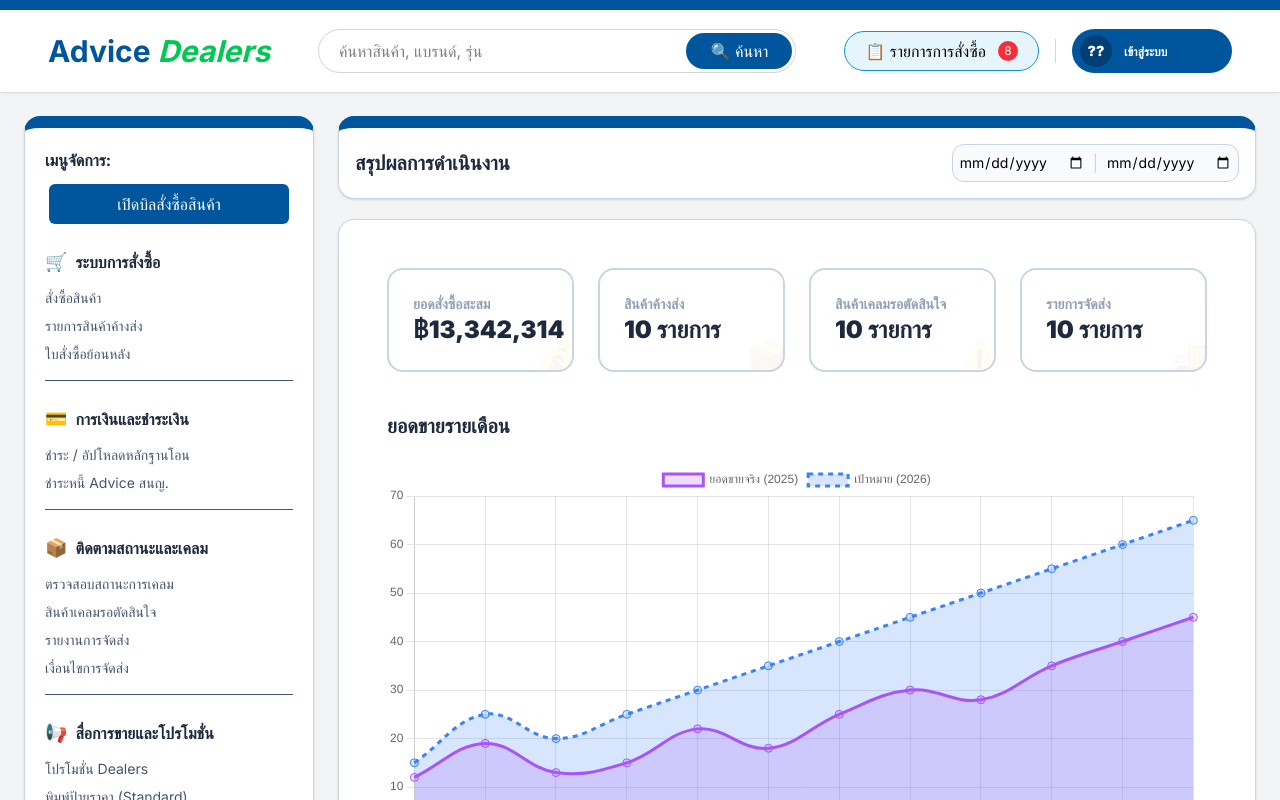
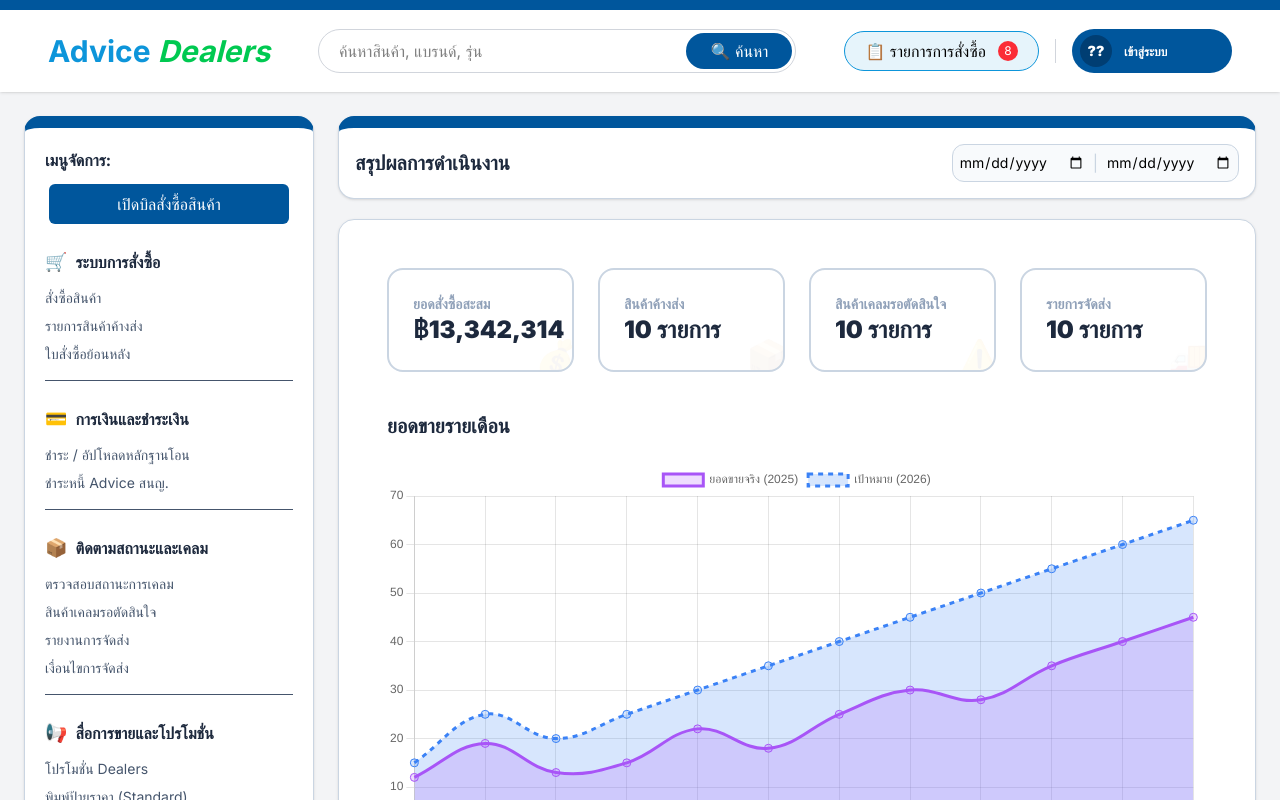
Before and after one commit to Aust9ny/dealer-web, a Nuxt app: page / in a window 1280 px wide. Shown: the top 800 px of the page. Built offline with nearby package versions, Linux system fonts and the light colour scheme; some icons are missing; a web font is replaced by a local one.

Commit message:
change logo color

```diff
--- a/components/Topbar.vue
+++ b/components/Topbar.vue
@@ -108,7 +108,7 @@ const handleLogout = () => {
 
     <NuxtLink to="/">
       <div class="flex items-center select-none">
-        <div class="text-3xl font-bold text-primary">
+        <div class="text-3xl font-bold text-[#0D95DA]">
           Advice <span class="text-green-500 italic">Dealers</span>
         </div>
       </div>
```
